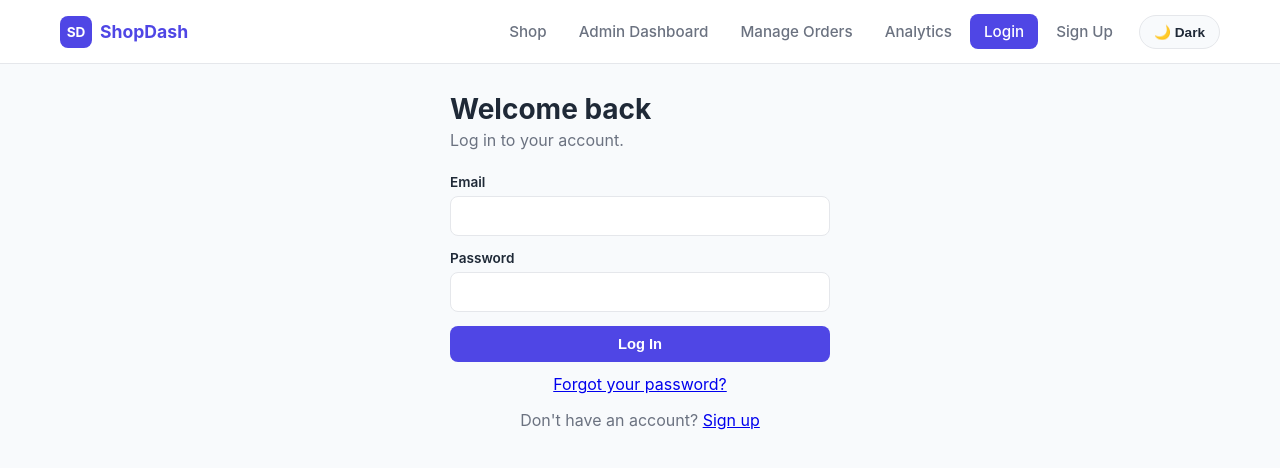
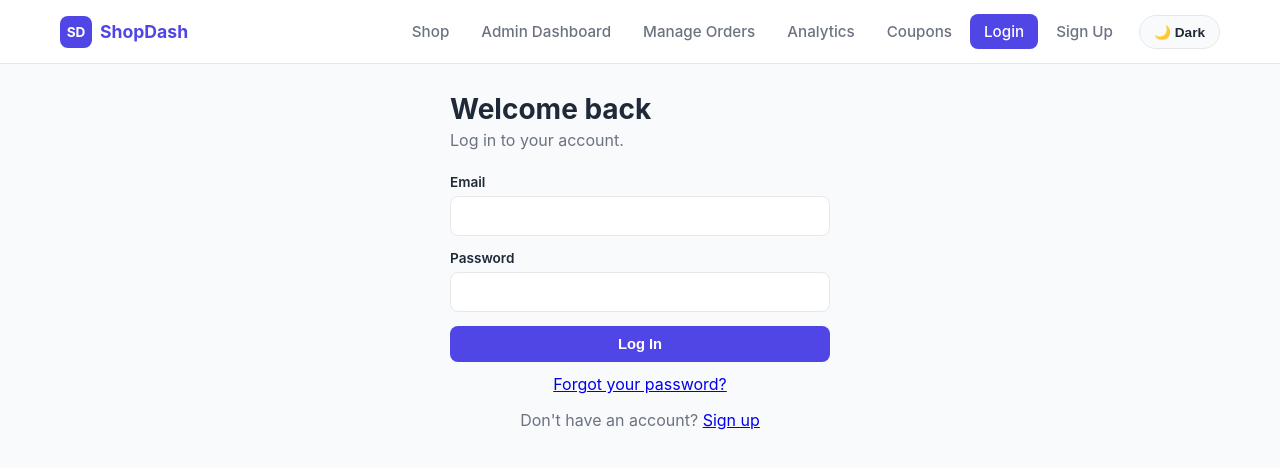
Before and after one commit to hussnainmughal123/Mern-e-commerce-, a React (Vite) app in the folder frontend/: page /login in a window 1280 px wide. Shown: the top 468 px of the page. Built offline with nearby package versions, Linux system fonts and the light colour scheme; no server answers.

Commit message:
Add Coupons link to Navbar component

```diff
--- a/frontend/src/components/Navbar.jsx
+++ b/frontend/src/components/Navbar.jsx
@@ -32,6 +32,9 @@ const Navbar = ({ theme, onToggleTheme, isLoggedIn, onLogout }) => {
             </NavLink>
             <NavLink to="/admin/analytics" className={({ isActive }) => (isActive ? 'active' : '')}>
               Analytics
+            </NavLink>
+            <NavLink to="/admin/coupons" className={({ isActive }) => (isActive ? 'active' : '')}>
+              Coupons
             </NavLink>
             {isLoggedIn && (
               <>
```
